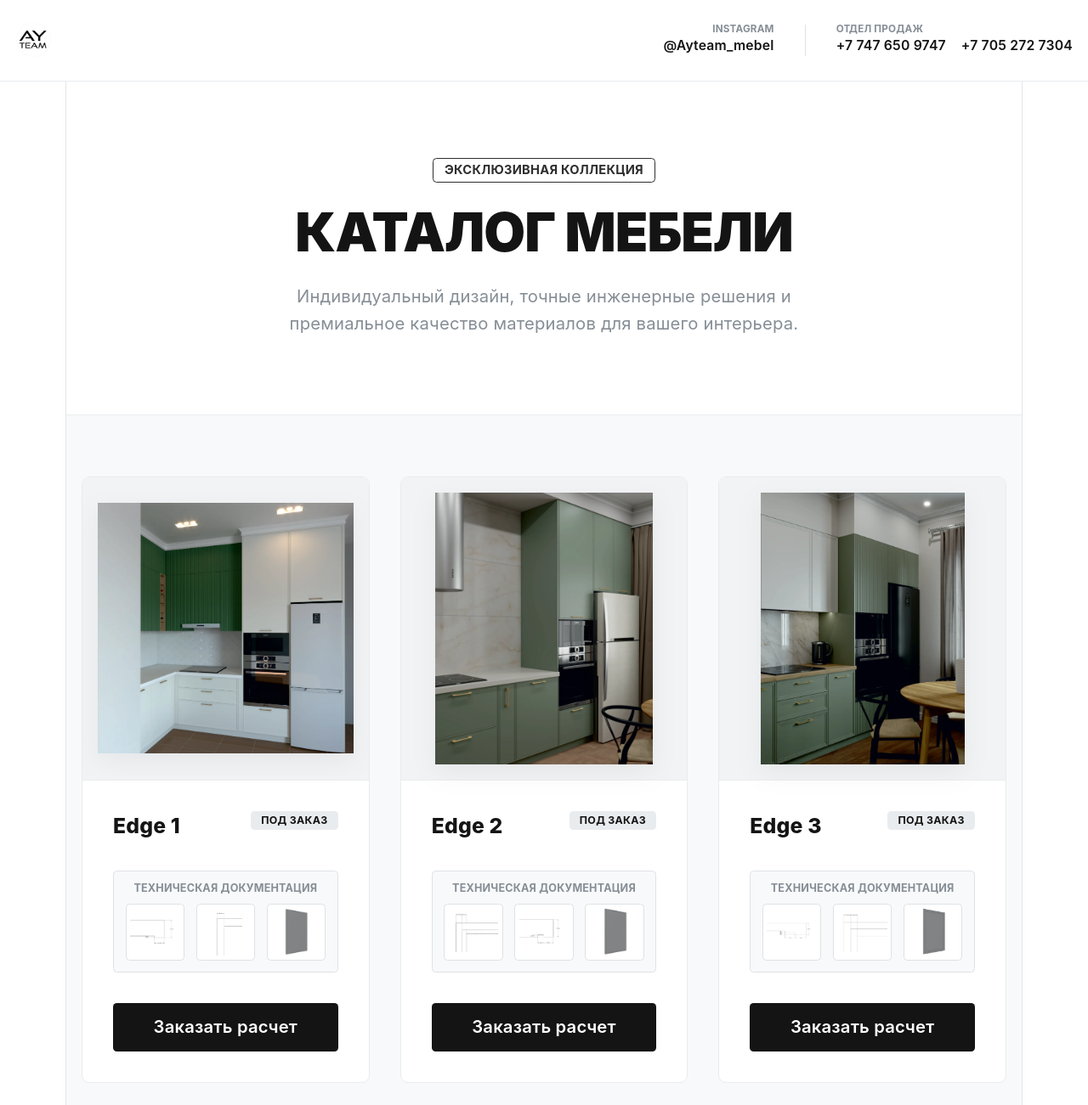
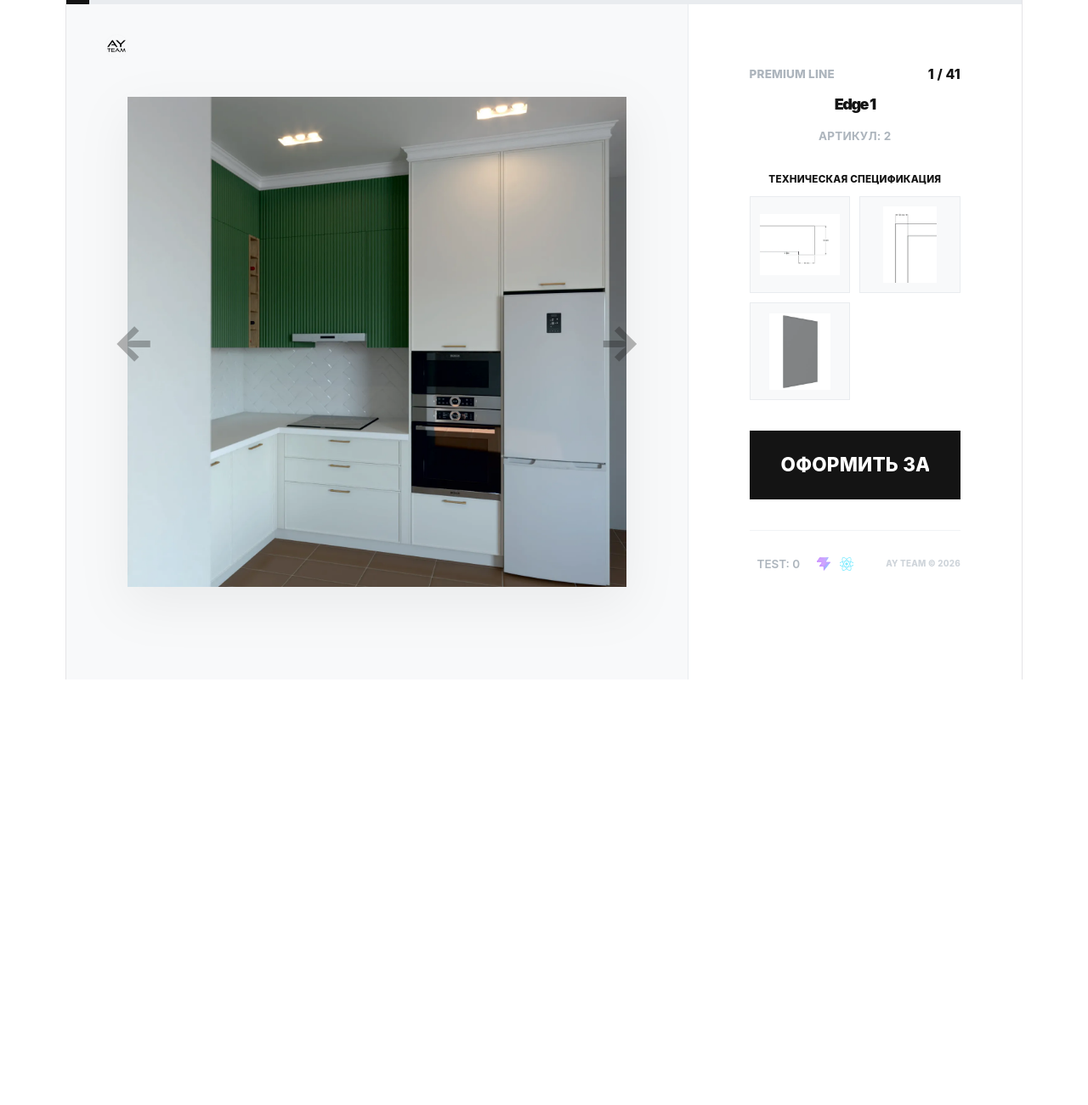
Before and after one commit to Yeeerniyaz/ay-team-catalog, a React (Vite) app: page / in a window 1280 px wide. Shown: the top 1301 px of the page at 85% size. After the commit the page ends 800 px from the top, so only its background shows below. Built offline with nearby package versions, Linux system fonts and the light colour scheme.

Commit message:
first commit

```diff
--- a/src/App.jsx
+++ b/src/App.jsx
@@ -1,182 +1,204 @@
-import { useState } from 'react';
+import { useState, useEffect } from 'react';
 import '@mantine/core/styles.css';
 import {
-  MantineProvider, AppShell, Container, Grid, Card, Image, Text,
-  Group, Badge, Button, SimpleGrid, Title, Anchor, Flex, Divider,
-  Paper, Box
+  MantineProvider, Image, Text, Title, Button, Group,
+  Box, Flex, UnstyledButton, SimpleGrid, Stack, ScrollArea
 } from '@mantine/core';
 
 // Импорт твоей сгенерированной базы
 import catalogData from './data.json';
 
-// Оригинальные импорты Vite (сохранены строго по ТЗ, функционал не урезан)
+// Оригинальные импорты Vite
 import reactLogo from './assets/react.svg';
 import viteLogo from './assets/vite.svg';
-import heroImg from './assets/hero.png';
 import './App.css';
 
 export default function App() {
-  // Оригинальный стейт Vite (сохранен)
   const [count, setCount] = useState(0);
+
+  // Стейт активного слайда
+  const [currentIndex, setCurrentIndex] = useState(0);
+
+  // Навигация (зацикленная)
+  const nextItem = () => setCurrentIndex((prev) => (prev + 1) % catalogData.length);
+  const prevItem = () => setCurrentIndex((prev) => (prev === 0 ? catalogData.length - 1 : prev - 1));
+
+  // Поддержка клавиатуры (Стрелки Влево/Вправо)
+  useEffect(() => {
+    const handleKeyDown = (e) => {
+      if (e.key === 'ArrowRight' || e.key === 'ArrowDown') nextItem();
+      if (e.key === 'ArrowLeft' || e.key === 'ArrowUp') prevItem();
+    };
+    window.addEventListener('keydown', handleKeyDown);
+    return () => window.removeEventListener('keydown', handleKeyDown);
+  }, []);
+
+  const activeItem = catalogData[currentIndex];
+  const progressPercent = ((currentIndex + 1) / catalogData.length) * 100;
 
   return (
     <MantineProvider defaultColorScheme="light">
-      <AppShell
-        header={{ height: 85 }}
-        padding={0}
-        bg="#F8F9FA" // Очень светлый, дорогой серый оттенок для фона сайта
-      >
-        {/* === ШАПКА САЙТА (ПРЕМИУМ) === */}
-        <AppShell.Header bg="rgba(255, 255, 255, 0.95)" style={{ backdropFilter: 'blur(10px)', borderBottom: '1px solid #E9ECEF' }}>
-          <Container size="xl" h="100%">
-            <Flex justify="space-between" align="center" h="100%">
+      {/* w="100%" - убирает баг с горизонтальным скроллом от 100vw
+        h="100dvh" - динамическая высота, спасает от панелей мобильных браузеров
+      */}
+      <Box w="100%" h="100dvh" style={{ overflow: 'hidden' }} bg="#FFFFFF">
 
-              {/* Логотип */}
-              <Group>
-                <Image
-                  src="/logo.png"
-                  alt="AY TEAM"
-                  h={45}
-                  fit="contain"
-                  fallbackSrc="https://placehold.co/180x60/white/black?text=AY+TEAM"
-                />
-              </Group>
+        {/* Индикатор прогресса наверху */}
+        <Box w="100%" h={4} bg="gray.2">
+          <Box h="100%" w={`${progressPercent}%`} bg="dark.9" style={{ transition: 'width 0.4s cubic-bezier(0.4, 0, 0.2, 1)' }} />
+        </Box>
 
-              {/* Контакты (Адаптивные, скрываются на мобилках) */}
-              <Group gap="xl" visibleFrom="md">
-                <Flex direction="column" align="flex-end" gap={2}>
-                  <Text size="0.65rem" c="gray.6" fw={700} tt="uppercase" ls={1}>Instagram</Text>
-                  <Anchor href="https://instagram.com/Ayteam_mebel" target="_blank" c="dark.9" fw={600} size="sm" underline="hover">
-                    @Ayteam_mebel
-                  </Anchor>
-                </Flex>
+        {/* Разделение экрана */}
+        <Flex h="calc(100dvh - 4px)" direction={{ base: 'column', lg: 'row' }}>
 
-                <Divider orientation="vertical" color="gray.3" />
+          {/* === ЛЕВАЯ ЧАСТЬ: ИЗОБРАЖЕНИЕ === */}
+          <Box
+            w={{ base: '100%', lg: '65%' }}
+            h={{ base: '45%', lg: '100%' }} // На мобилке картинка занимает 45% экрана, оставляя место тексту
+            pos="relative"
+            bg="#F8F9FA"
+          >
+            {/* Логотип */}
+            <Box pos="absolute" top={{ base: 15, lg: 30 }} left={{ base: 15, lg: 40 }} style={{ zIndex: 10 }}>
+              <Image
+                src="/logo.png"
+                alt="AY TEAM"
+                h={{ base: 20, lg: 30 }}
+                fit="contain"
+                fallbackSrc="https://placehold.co/120x30/white/black?text=AY+TEAM"
+              />
+            </Box>
 
-                <Flex direction="column" align="flex-start" gap={2}>
-                  <Text size="0.65rem" c="gray.6" fw={700} tt="uppercase" ls={1}>Отдел продаж</Text>
-                  <Group gap="md">
-                    <Anchor href="https://wa.me/77476509747" target="_blank" c="dark.9" fw={600} size="sm" underline="hover">
-                      +7 747 650 9747
-                    </Anchor>
-                    <Anchor href="https://wa.me/77052727304" target="_blank" c="dark.9" fw={600} size="sm" underline="hover">
-                      +7 705 272 7304
-                    </Anchor>
+            {/* Главное фото товара (жестко вписано) */}
+            <Flex h="100%" w="100%" justify="center" align="center" p={{ base: '1rem', lg: '4rem' }}>
+              <Image
+                key={activeItem.id}
+                src={`/images/${activeItem.main}`}
+                h="100%"
+                w="100%"
+                fit="contain"
+                alt={activeItem.name}
+                style={{
+                  filter: 'drop-shadow(0px 20px 30px rgba(0,0,0,0.06))',
+                  animation: 'fadeIn 0.5s ease-out'
+                }}
+              />
+            </Flex>
+
+            {/* Навигация */}
+            <Flex pos="absolute" top={0} left={0} w="100%" h="100%" justify="space-between" align="center" px="md" style={{ pointerEvents: 'none' }}>
+              <UnstyledButton
+                onClick={prevItem}
+                p="xl"
+                style={{ pointerEvents: 'auto', opacity: 0.3, transition: 'opacity 0.2s' }}
+                onMouseEnter={(e) => e.currentTarget.style.opacity = 1}
+                onMouseLeave={(e) => e.currentTarget.style.opacity = 0.3}
+              >
+                <Text size="3rem" fw={900} c="dark.9">←</Text>
+              </UnstyledButton>
+
+              <UnstyledButton
+                onClick={nextItem}
+                p="xl"
+                style={{ pointerEvents: 'auto', opacity: 0.3, transition: 'opacity 0.2s' }}
+                onMouseEnter={(e) => e.currentTarget.style.opacity = 1}
+                onMouseLeave={(e) => e.currentTarget.style.opacity = 0.3}
+              >
+                <Text size="3rem" fw={900} c="dark.9">→</Text>
+              </UnstyledButton>
+            </Flex>
+          </Box>
+
+          {/* === ПРАВАЯ ЧАСТЬ: СКРОЛЛИРУЕМАЯ ИНФОРМАЦИЯ === */}
+          {/* ScrollArea спасает нас, если контент слишком длинный. Сам экран не дергается */}
+          <ScrollArea
+            w={{ base: '100%', lg: '35%' }}
+            h={{ base: '55%', lg: '100%' }}
+            bg="#FFFFFF"
+            type="hover"
+            style={{ borderLeft: '1px solid #E9ECEF' }}
+          >
+            <Box p={{ base: '1.5rem', lg: '4rem' }} style={{ display: 'flex', flexDirection: 'column', minHeight: '100%' }}>
+              <Stack gap="xl" style={{ flexGrow: 1 }}>
+
+                <Box>
+                  <Group justify="space-between" align="center" mb="sm">
+                    <Text c="gray.5" fw={800} tt="uppercase" ls={2} size="xs">
+                      {activeItem.category || 'Premium Line'}
+                    </Text>
+                    <Text c="dark.9" fw={800} size="sm">
+                      {currentIndex + 1} / {catalogData.length}
+                    </Text>
                   </Group>
-                </Flex>
-              </Group>
-            </Flex>
-          </Container>
-        </AppShell.Header>
 
-        <AppShell.Main>
-          {/* === HERO СЕКЦИЯ (ЗАГОЛОВОК) === */}
-          <Box bg="white" py={{ base: '3rem', md: '5rem' }} style={{ borderBottom: '1px solid #E9ECEF' }}>
-            <Container size="xl">
-              <Flex direction="column" align="center" ta="center">
-                <Badge color="dark" variant="outline" size="lg" radius="sm" mb="md" ls={2}>
-                  Эксклюзивная коллекция
-                </Badge>
-                <Title order={1} size="3.5rem" fw={900} c="dark.9" style={{ letterSpacing: '-1px' }}>
-                  КАТАЛОГ МЕБЕЛИ
-                </Title>
-                <Text c="gray.6" size="lg" mt="md" maw={600}>
-                  Индивидуальный дизайн, точные инженерные решения и премиальное качество материалов для вашего интерьера.
+                  <Title order={1} fw={900} size={{ base: '2.2rem', lg: '3rem' }} lh={1.1} c="dark.9" style={{ letterSpacing: '-1.5px' }}>
+                    {activeItem.name}
+                  </Title>
+                  <Text c="gray.5" size="xs" tt="uppercase" fw={700} ls={2} mt="md">
+                    Артикул: {activeItem.id}
+                  </Text>
+                </Box>
+
+                {/* Блок схем */}
+                <Box mt="auto">
+                  <Text size="0.65rem" c="dark.9" mb="sm" tt="uppercase" fw={800} ls={1}>
+                    Техническая спецификация
+                  </Text>
+                  <SimpleGrid cols={2} spacing="xs">
+                    {activeItem.schemes.map((scheme, idx) => (
+                      <Box key={idx} bg="#F8F9FA" p="xs" style={{ border: '1px solid #E9ECEF' }}>
+                        <Image src={`/images/${scheme}`} h={{ base: 60, lg: 80 }} fit="contain" alt="Схема" />
+                      </Box>
+                    ))}
+                    <Box bg="#F8F9FA" p="xs" style={{ border: '1px solid #E9ECEF' }}>
+                      <Image src={`/images/${activeItem.render}`} h={{ base: 60, lg: 80 }} fit="contain" alt="Рендер" />
+                    </Box>
+                  </SimpleGrid>
+                </Box>
+
+                <Button
+                  component="a"
+                  href={`https://wa.me/77476509747?text=${encodeURIComponent(`Здравствуйте! Хочу заказать модель: ${activeItem.name} (ID: ${activeItem.id}).`)}`}
+                  target="_blank"
+                  color="dark.9"
+                  size="xl"
+                  radius={0}
+                  fullWidth
+                  fw={800}
+                  tt="uppercase"
+                  ls={2}
+                  h={{ base: '3.5rem', lg: '4.5rem' }}
+                >
+                  Оформить заказ
+                </Button>
+              </Stack>
+
+              {/* Системный подвал с Vite кнопкой */}
+              <Flex justify="space-between" align="center" mt="2rem" pt="1.5rem" style={{ borderTop: '1px solid #F1F3F5' }}>
+                <Group gap="xs">
+                  <Button variant="subtle" color="gray.5" size="compact-xs" radius={0} onClick={() => setCount((c) => c + 1)}>
+                    TEST: {count}
+                  </Button>
+                  <Image src={viteLogo} w={14} h={14} alt="Vite" style={{ opacity: 0.5 }} />
+                  <Image src={reactLogo} w={14} h={14} alt="React" style={{ opacity: 0.5 }} />
+                </Group>
+                <Text c="gray.4" size="0.55rem" fw={800} tt="uppercase" ls={2}>
+                  AY TEAM © 2026
                 </Text>
               </Flex>
-            </Container>
-          </Box>
+            </Box>
+          </ScrollArea>
 
-          {/* === СЕТКА ТОВАРОВ === */}
-          <Container size="xl" py="4rem">
-            <Grid gutter="xl">
-              {catalogData.map((item) => (
-                <Grid.Col key={item.id} span={{ base: 12, sm: 6, lg: 4 }}>
+        </Flex>
 
-                  {/* КАРТОЧКА ТОВАРА */}
-                  <Card
-                    padding="xl"
-                    radius="md"
-                    bg="white"
-                    style={{
-                      border: '1px solid #E9ECEF',
-                      transition: 'transform 0.2s ease, box-shadow 0.2s ease',
-                    }}
-                  >
-                    {/* Главное фото с серой премиальной подложкой */}
-                    <Card.Section p="md" bg="#F1F3F5" style={{ borderBottom: '1px solid #E9ECEF' }}>
-                      <Image
-                        src={`/images/${item.main}`}
-                        height={320}
-                        fit="contain"
-                        alt={item.name}
-                        style={{ filter: 'drop-shadow(0px 10px 15px rgba(0,0,0,0.05))' }}
-                      />
-                    </Card.Section>
+        <style>{`
+          @keyframes fadeIn {
+            from { opacity: 0; transform: scale(0.98); }
+            to { opacity: 1; transform: scale(1); }
+          }
+        `}</style>
 
-                    <Group justify="space-between" mt="xl" mb="md" align="flex-start">
-                      <Title order={3} fw={800} c="dark.9">{item.name}</Title>
-                      <Badge color="gray.2" c="dark.9" radius="sm" variant="filled">Под заказ</Badge>
-                    </Group>
-
-                    {/* Блок схем */}
-                    <Paper bg="#F8F9FA" p="sm" radius="sm" withBorder mt="md">
-                      <Text size="0.7rem" c="gray.6" mb="xs" tt="uppercase" fw={700} ls={1}>Техническая документация</Text>
-                      <SimpleGrid cols={3} spacing="sm">
-                        {item.schemes.map((scheme, idx) => (
-                          <Paper key={idx} bg="white" p={4} withBorder>
-                            <Image src={`/images/${scheme}`} radius="sm" h={50} fit="contain" />
-                          </Paper>
-                        ))}
-                        <Paper bg="white" p={4} withBorder>
-                          <Image src={`/images/${item.render}`} radius="sm" h={50} fit="contain" />
-                        </Paper>
-                      </SimpleGrid>
-                    </Paper>
-
-                    {/* Кнопка заказа (Строгий черный стиль) */}
-                    <Button
-                      component="a"
-                      href={`https://wa.me/77476509747?text=Здравствуйте! Интересует модель из каталога: ${item.name}`}
-                      target="_blank"
-                      color="dark.9"
-                      fullWidth
-                      mt="xl"
-                      radius="sm"
-                      size="lg"
-                      fw={600}
-                    >
-                      Заказать расчет
-                    </Button>
-                  </Card>
-
-                </Grid.Col>
-              ))}
-            </Grid>
-          </Container>
-
-          {/* === ПОДВАЛ (Сюда убран оригинальный код Vite, чтобы не нарушать ТЗ) === */}
-          <Box bg="dark.9" py="3rem" mt="5rem">
-            <Container size="xl">
-              <Flex direction={{ base: 'column', md: 'row' }} justify="space-between" align="center" gap="lg">
-                <Text c="gray.5" size="sm">
-                  © 2026 AY TEAM. Все права защищены. Разработано Ерниязом.
-                </Text>
-
-                {/* Сохраненный функционал дефолтных кнопок и логотипов Vite */}
-                <Group>
-                  <Button variant="outline" color="gray.5" radius="xl" onClick={() => setCount((c) => c + 1)}>
-                    Тест системы: {count}
-                  </Button>
-                  <Image src={viteLogo} w={24} h={24} alt="Vite" />
-                  <Image src={reactLogo} w={24} h={24} alt="React" />
-                </Group>
-              </Flex>
-            </Container>
-          </Box>
-
-        </AppShell.Main>
-      </AppShell>
+      </Box>
     </MantineProvider>
   );
 }
```
